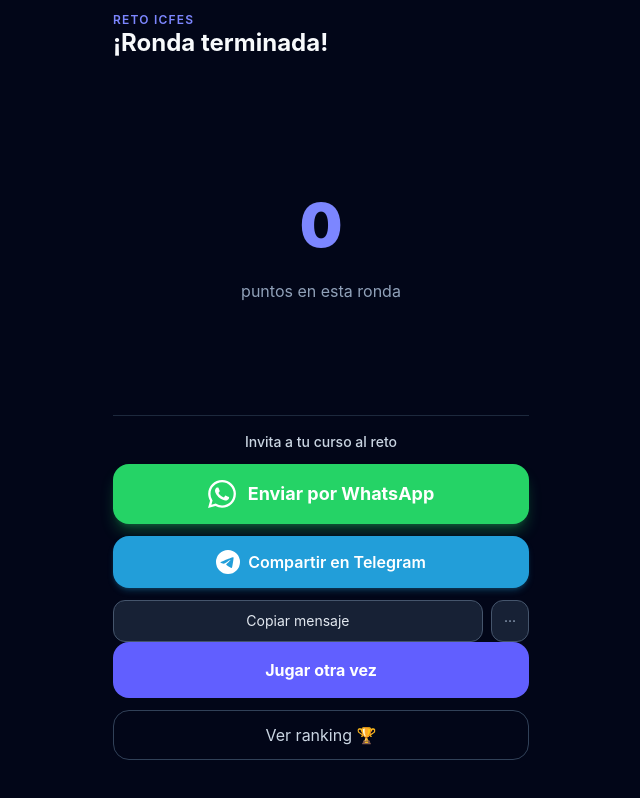
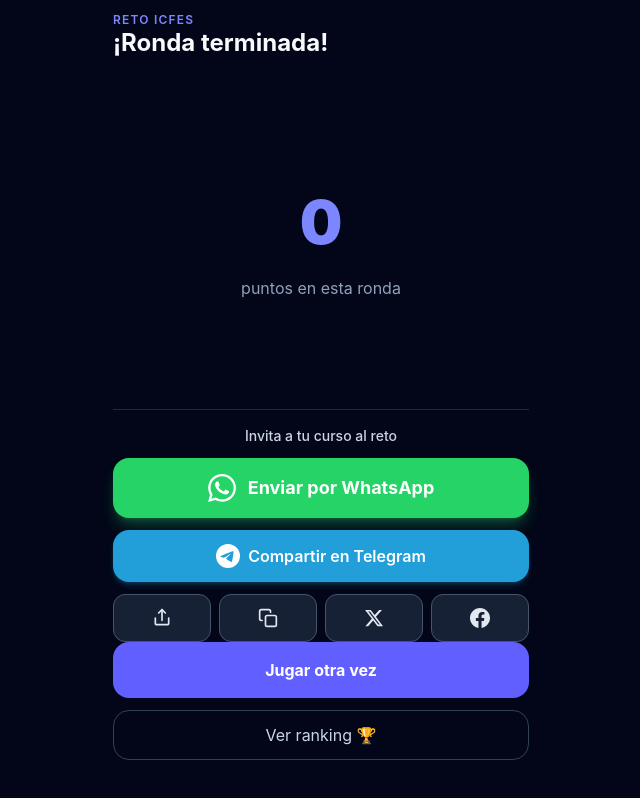
Before and after one commit to retoicfes/web, a Next.js app: page /resultado in a window 1280 px wide. Shown: the whole page, without its empty margins (319-959 px from the left). Built offline with nearby package versions, Linux system fonts and the light colour scheme; no server answers.

Commit message:
fix(share): fila inferior con 4 iconos visibles (compartir, copiar, X, Facebook).
Co-authored-by: Cursor <cursoragent@cursor.com>

```diff
--- a/components/share/ShareRetoButtons.tsx
+++ b/components/share/ShareRetoButtons.tsx
@@ -3,7 +3,6 @@
 import {
   buildShareMessage,
   buildShareTextBody,
-  canNativeShare,
   copyShareText,
   facebookShareUrl,
   getShareUrl,
@@ -13,10 +12,9 @@ import {
   whatsAppShareUrl,
   type ShareRetoContext,
 } from "@/lib/share";
-import { useCallback, useMemo, useState } from "react";
+import { useCallback, useMemo, useState, type ReactNode } from "react";
 
 type Props = ShareRetoContext & {
-  /** Botón principal más grande (pantalla de resultado). */
   destacado?: boolean;
   className?: string;
 };
@@ -37,9 +35,102 @@ function IconTelegram({ className }: { className?: string }) {
   );
 }
 
+function IconShare({ className }: { className?: string }) {
+  return (
+    <svg
+      className={className}
+      viewBox="0 0 24 24"
+      fill="none"
+      stroke="currentColor"
+      strokeWidth="2"
+      strokeLinecap="round"
+      strokeLinejoin="round"
+      aria-hidden
+    >
+      <path d="M4 12v7a1 1 0 0 0 1 1h14a1 1 0 0 0 1-1v-7" />
+      <path d="M16 6l-4-4-4 4" />
+      <path d="M12 2v13" />
+    </svg>
+  );
+}
+
+function IconCopy({ className }: { className?: string }) {
+  return (
+    <svg
+      className={className}
+      viewBox="0 0 24 24"
+      fill="none"
+      stroke="currentColor"
+      strokeWidth="2"
+      strokeLinecap="round"
+      strokeLinejoin="round"
+      aria-hidden
+    >
+      <rect x="9" y="9" width="13" height="13" rx="2" />
+      <path d="M5 15H4a2 2 0 0 1-2-2V4a2 2 0 0 1 2-2h9a2 2 0 0 1 2 2v1" />
+    </svg>
+  );
+}
+
+function IconCheck({ className }: { className?: string }) {
+  return (
+    <svg
+      className={className}
+      viewBox="0 0 24 24"
+      fill="none"
+      stroke="currentColor"
+      strokeWidth="2.5"
+      strokeLinecap="round"
+      strokeLinejoin="round"
+      aria-hidden
+    >
+      <path d="M20 6 9 17l-5-5" />
+    </svg>
+  );
+}
+
+function IconX({ className }: { className?: string }) {
+  return (
+    <svg className={className} viewBox="0 0 24 24" fill="currentColor" aria-hidden>
+      <path d="M18.244 2.25h3.308l-7.227 8.26 8.502 11.24H16.17l-5.214-6.817L4.99 21.75H1.68l7.73-8.835L1.254 2.25H8.08l4.713 6.231zm-1.161 17.52h1.833L7.084 4.126H5.117z" />
+    </svg>
+  );
+}
+
+function IconFacebook({ className }: { className?: string }) {
+  return (
+    <svg className={className} viewBox="0 0 24 24" fill="currentColor" aria-hidden>
+      <path d="M24 12.073c0-6.627-5.373-12-12-12s-12 5.373-12 12c0 5.99 4.388 10.954 10.125 11.854v-8.385H7.078v-3.47h3.047V9.43c0-3.007 1.792-4.669 4.533-4.669 1.312 0 2.686.235 2.686.235v2.953H15.83c-1.491 0-1.956.925-1.956 1.874v2.25h3.328l-.532 3.47h-2.796v8.385C19.612 23.027 24 18.062 24 12.073z" />
+    </svg>
+  );
+}
+
+function IconActionButton({
+  label,
+  onClick,
+  children,
+  className = "",
+}: {
+  label: string;
+  onClick: () => void;
+  children: ReactNode;
+  className?: string;
+}) {
+  return (
+    <button
+      type="button"
+      onClick={onClick}
+      title={label}
+      aria-label={label}
+      className={`flex h-12 flex-1 items-center justify-center rounded-xl border border-slate-600 bg-slate-800/80 text-slate-200 transition active:scale-95 hover:bg-slate-700 ${className}`}
+    >
+      {children}
+    </button>
+  );
+}
+
 export function ShareRetoButtons({ puntaje, apodo, colegio, destacado = false, className = "" }: Props) {
   const [copiado, setCopiado] = useState(false);
-  const [mostrarMas, setMostrarMas] = useState(false);
 
   const ctx = useMemo(() => ({ puntaje, apodo, colegio }), [puntaje, apodo, colegio]);
   const mensaje = useMemo(() => buildShareMessage(ctx), [ctx]);
@@ -58,8 +149,9 @@ export function ShareRetoButtons({ puntaje, apodo, colegio, destacado = false, c
   }, [mensaje]);
 
   const compartirNativo = useCallback(async () => {
-    await nativeShare(ctx);
-  }, [ctx]);
+    const ok = await nativeShare(ctx);
+    if (!ok) await copyShareText(mensaje);
+  }, [ctx, mensaje]);
 
   const btnPrimario =
     "flex w-full items-center justify-center gap-3 rounded-2xl py-4 font-bold text-white shadow-lg transition active:scale-[0.98]";
@@ -93,54 +185,34 @@ export function ShareRetoButtons({ puntaje, apodo, colegio, destacado = false, c
       </button>
 
       <div className="flex gap-2">
-        {canNativeShare() ? (
-          <button
-            type="button"
-            onClick={() => void compartirNativo()}
-            className="flex flex-1 items-center justify-center gap-1.5 rounded-xl border border-slate-600 bg-slate-800/80 py-2.5 text-sm text-slate-200"
-          >
-            <span aria-hidden>📤</span>
-            Compartir
-          </button>
-        ) : null}
-        <button
-          type="button"
-          onClick={() => void copiar()}
-          className="flex flex-1 items-center justify-center gap-1.5 rounded-xl border border-slate-600 bg-slate-800/80 py-2.5 text-sm text-slate-200"
+        <IconActionButton label="Compartir" onClick={() => void compartirNativo()}>
+          <IconShare className="h-5 w-5" />
+        </IconActionButton>
+
+        <IconActionButton label={copiado ? "Copiado" : "Copiar mensaje"} onClick={() => void copiar()}>
+          {copiado ? (
+            <IconCheck className="h-5 w-5 text-green-400" />
+          ) : (
+            <IconCopy className="h-5 w-5" />
+          )}
+        </IconActionButton>
+
+        <IconActionButton
+          label="Compartir en X"
+          onClick={() => abrir(twitterShareUrl(mensaje, url))}
+          className="hover:text-white"
         >
-          {copiado ? "¡Copiado!" : "Copiar mensaje"}
-        </button>
-        <button
-          type="button"
-          onClick={() => setMostrarMas((v) => !v)}
-          className="rounded-xl border border-slate-600 bg-slate-800/80 px-3 py-2.5 text-sm text-slate-400"
-          aria-expanded={mostrarMas}
-          aria-label="Más redes"
+          <IconX className="h-5 w-5" />
+        </IconActionButton>
+
+        <IconActionButton
+          label="Compartir en Facebook"
+          onClick={() => abrir(facebookShareUrl(url))}
+          className="border-[#1877F2]/40 bg-[#1877F2]/15 text-[#1877F2] hover:bg-[#1877F2]/25"
         >
-          ···
-        </button>
+          <IconFacebook className="h-5 w-5" />
+        </IconActionButton>
       </div>
-
-      {mostrarMas ? (
-        <div className="flex justify-center gap-3 pt-1">
-          <button
-            type="button"
-            onClick={() => abrir(twitterShareUrl(mensaje, url))}
-            className="flex h-11 w-11 items-center justify-center rounded-full bg-slate-800 text-lg hover:bg-slate-700"
-            title="Compartir en X"
-          >
-            𝕏
-          </button>
-          <button
-            type="button"
-            onClick={() => abrir(facebookShareUrl(url))}
-            className="flex h-11 w-11 items-center justify-center rounded-full bg-[#1877F2] text-lg text-white hover:opacity-90"
-            title="Facebook"
-          >
-            f
-          </button>
-        </div>
-      ) : null}
     </div>
   );
 }
```
